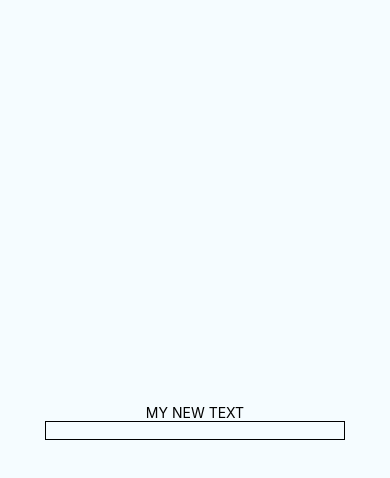
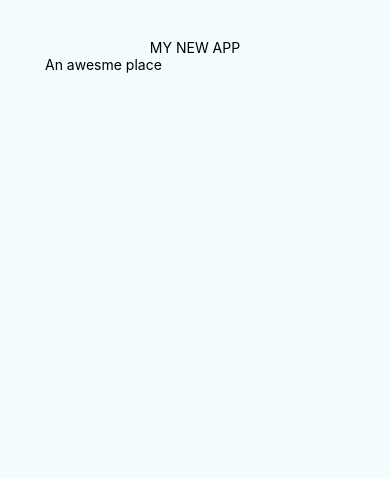
Before and after one commit to AndreyKonovalenko/rn_project, a React Native app: screen / in a window 390 px wide. Shown: the top 478 px of the page. Built offline with nearby package versions, Linux system fonts and the light colour scheme.

Commit message:
First view on the StyleSheet component

```diff
--- a/App.js
+++ b/App.js
@@ -1,13 +1,6 @@
 import React, { Component } from 'react';
 import { Platform, StyleSheet, Text, View, TextInput } from 'react-native';
 import { thisExpression } from '@babel/types';
-
-const instructions = Platform.select({
-  ios: 'Press Cmd+R to reload,\n' + 'Cmd+D or shake for dev menu',
-  android:
-    'Double tap R on your keyboard to reload,\n' +
-    'Shake or press menu button for dev menu'
-});
 
 export default class App extends Component {
   state = {
@@ -23,9 +16,10 @@ export default class App extends Component {
   render() {
     return (
       <View style={styles.container}>
-        <Text>MY NEW TEXT</Text>
+        <Text>MY NEW APP</Text>
         <TextInput
-          style={{ width: 300, borderColor: 'black', borderWidth: 1 }}
+          style={{ width: 300 }}
+          placeholder='An awesme place'
           value={this.state.placeName}
           onChangeText={this.placeNameChangeHandler}
         />
@@ -36,19 +30,10 @@ export default class App extends Component {
 
 const styles = StyleSheet.create({
   container: {
+    paddingTop: '10%',
     flex: 1,
-    justifyContent: 'center',
+    justifyContent: 'flex-start',
     alignItems: 'center',
     backgroundColor: '#F5FCFF'
-  },
-  welcome: {
-    fontSize: 20,
-    textAlign: 'center',
-    margin: 10
-  },
-  instructions: {
-    textAlign: 'center',
-    color: '#333333',
-    marginBottom: 5
   }
 });
```
